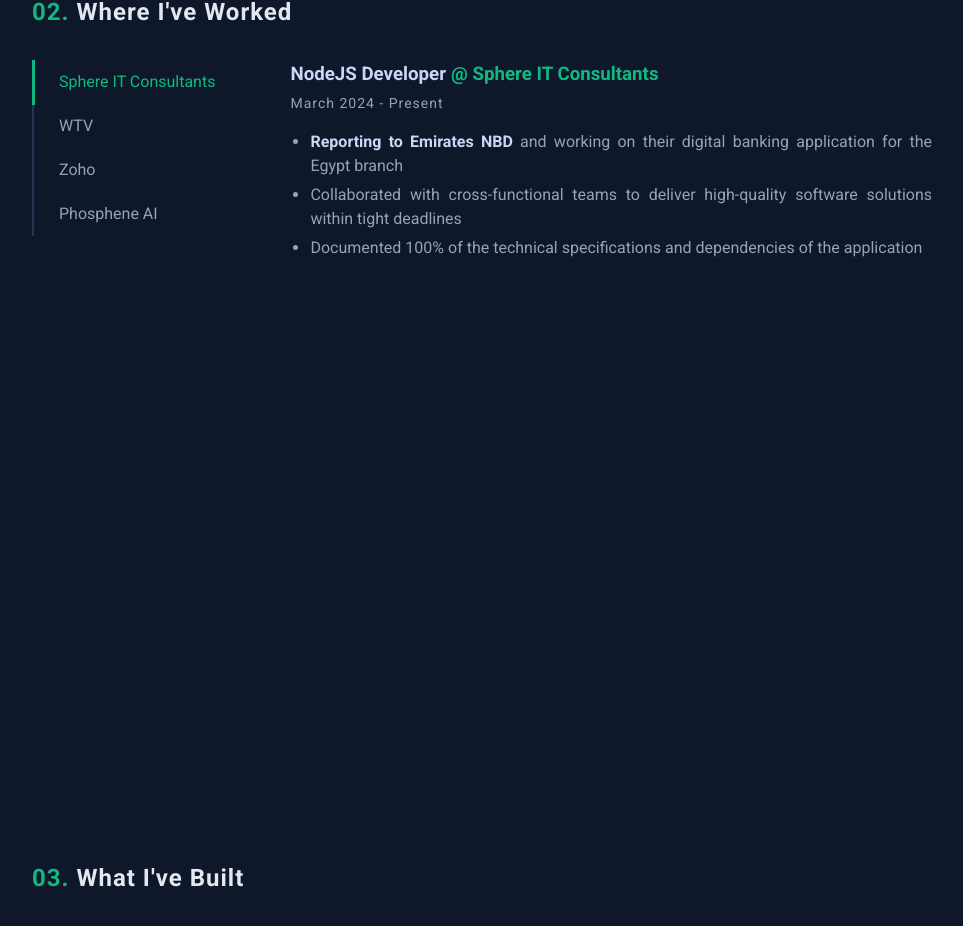
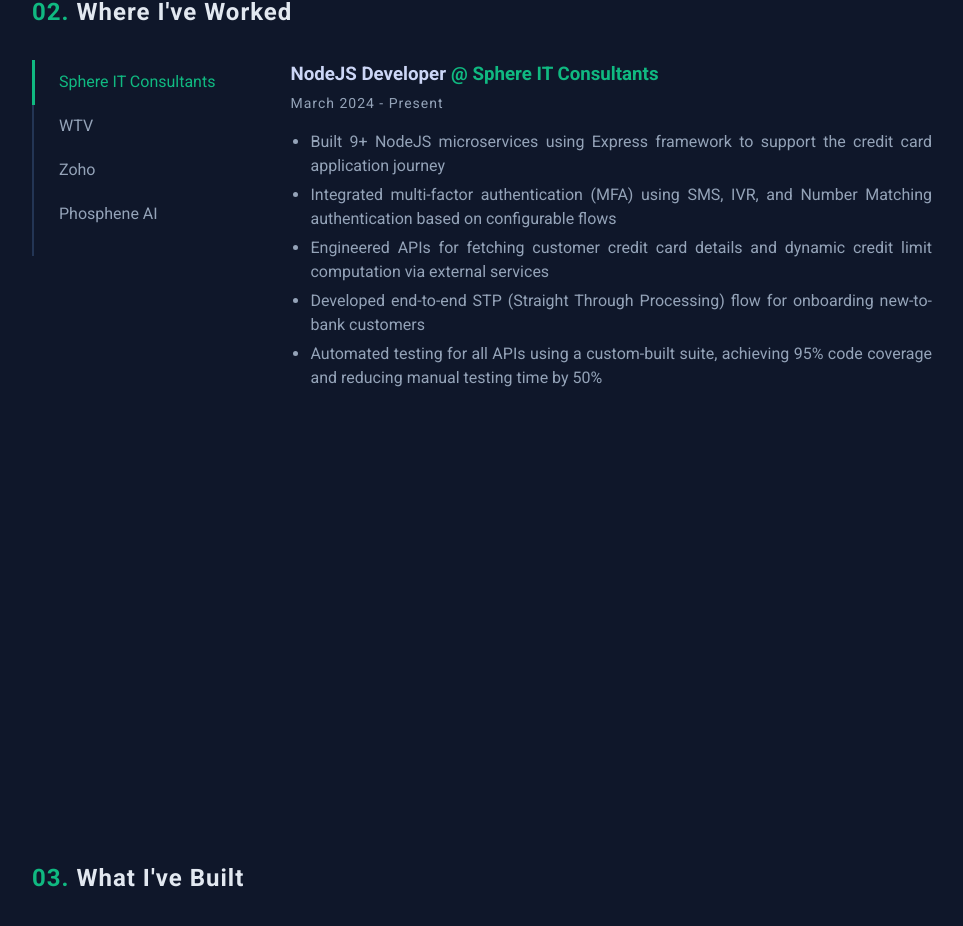
Before and after one commit to leanderpaul/leanderpaul.github.io, a Vue app: page / in a window 1280 px wide. Shown: the part 1634-2560 px from the top of the page, without its empty margins (158-1121 px from the left). Built offline with nearby package versions, Linux system fonts and the light colour scheme.

Commit message:
feat: experience update

```diff
--- a/src/data.ts
+++ b/src/data.ts
@@ -13,7 +13,9 @@
 export interface Experience {
   startDate: string;
   endDate: string;
-  company: string;
+  company?: string;
+  client?: string;
+  clientUrl?: string;
   companyUrl?: string;
   designation: string;
   description: string[];
@@ -45,12 +47,16 @@
     startDate: 'March 2024',
     endDate: 'Present',
     company: 'Sphere IT Consultants',
+    client: 'Emirates NBD Bank',
+    clientUrl: 'https://www.emiratesnbd.com/en',
     companyUrl: 'https://sphereitglobal.com',
     designation: 'NodeJS Developer',
     description: [
-      '*Reporting to Emirates NBD* and working on their digital banking application for the Egypt branch',
-      'Collaborated with cross-functional teams to deliver high-quality software solutions within tight deadlines',
-      'Documented 100% of the technical specifications and dependencies of the application',
+      'Built 9+ NodeJS microservices using Express framework to support the credit card application journey',
+      'Integrated multi-factor authentication (MFA) using SMS, IVR, and Number Matching authentication based on configurable flows',
+      'Engineered APIs for fetching customer credit card details and dynamic credit limit computation via external services',
+      'Developed end-to-end STP (Straight Through Processing) flow for onboarding new-to-bank customers',
+      'Automated testing for all APIs using a custom-built suite, achieving 95% code coverage and reducing manual testing time by 50%',
     ],
   },
   {
@@ -60,12 +66,11 @@
     companyUrl: 'https://wtvglobal.com',
     designation: 'Backend NodeJS Developer',
     description: [
-      'Designed and architected the microservices that make up the application',
-      'Developed 30+ new software features by following the best practices',
-      'Wrote 100+ integration tests to verify the functionality of the application',
-      'Documented 100% of the technical specifications and dependencies of the application',
-      'Improved bug detection to 99%, reducing customer inquiries to less than 5 per week',
-      'Optimized microservice architecture by implementing RabbitMQ as a message broker, increasing system reliability and enabling horizontal scalability; achieved a *40% reduction in downtime* and improved overall system performance',
+      'Architected scalable microservices with inter-service communication using RabbitMQ for enhanced reliability',
+      'Developed MongoDB schemas optimized for performance under real-world query patterns',
+      'Adopted TDD methodology with Jest for unit and integration tests, improving test coverage and code quality',
+      'Created comprehensive API documentation using Swagger for seamless frontend integration',
+      '*Achieved a 30% reduction in system downtime* by optimizing microservice messaging with RabbitMQ and Docker-based deployments',
     ],
   },
   {
@@ -75,12 +80,11 @@
     companyUrl: 'https://zoho.com',
     designation: 'Member Technical Staff',
     description: [
-      'Collaborated with 10 client service teams to understand and solve bottlenecks and proposed feature expansions',
-      'Mentored 3 junior developers on the team and documented best practices within the organization',
       "Optimized application's data processing speed by over 40% using advanced cache management techniques in Redis",
       '*Reduced Redis CPU usage by 60%* and improved the reliability of the caching system',
       'Identified and resolved slow queries in the application thereby increasing the response time of certain queries by 20%',
       'Introduced a hierarchy-based role management system to facilitate authorization like Linux file system permissions improving performance by 40%',
+      'Mentored 3 junior developers on the team and documented best practices within the organization',
     ],
   },
   {
@@ -90,13 +94,23 @@
     companyUrl: 'https://www.linkedin.com/company/phosphene-ai',
     designation: 'Full Stack Web Developer',
     description: [
-      'Led architecture, design and development of 20+ new features',
+      'Led architecture, design and development of 20+ new features and 35+ components in react',
       'Deployed applications on AWS, achieving a 99% uptime on small-sized servers, saving 30% in cost',
       'Implemented auto-scaling mechanism in the application logic for image upscaling application, *reducing the cost by 75%*',
-      'Developed and documented RESTful APIs, allowing other developers to leverage APIs for their daily tasks',
       'Conducted weekly code reviews, ensuring the reliability of the application and helping the team find 40% more bugs in the application',
-      'Implemented rich user experiences by creating 35+ new components in react',
       'Reduced load time by 30% and made the web application SEO compliant',
+    ],
+  },
+  {
+    startDate: 'April 2017',
+    endDate: 'March 2018',
+    designation: 'Freelance Web Developer',
+    description: [
+      'Built and deployed 2 web applications (Bluebell - a frontend form app, and Jute Emporium - an e-commerce site)',
+      'Integrated Razorpay for secure online payments and implemented dynamic order tracking with email notifications',
+      'Developed custom admin panels for stock and order management',
+      'Deployed both apps on AWS EC2, ensuring scalability and uptime',
+      'Noteworthy: Delivered a complete e-commerce solution with real-time order updates and admin control, including email automation for customer communication',
     ],
   },
 ];
```
